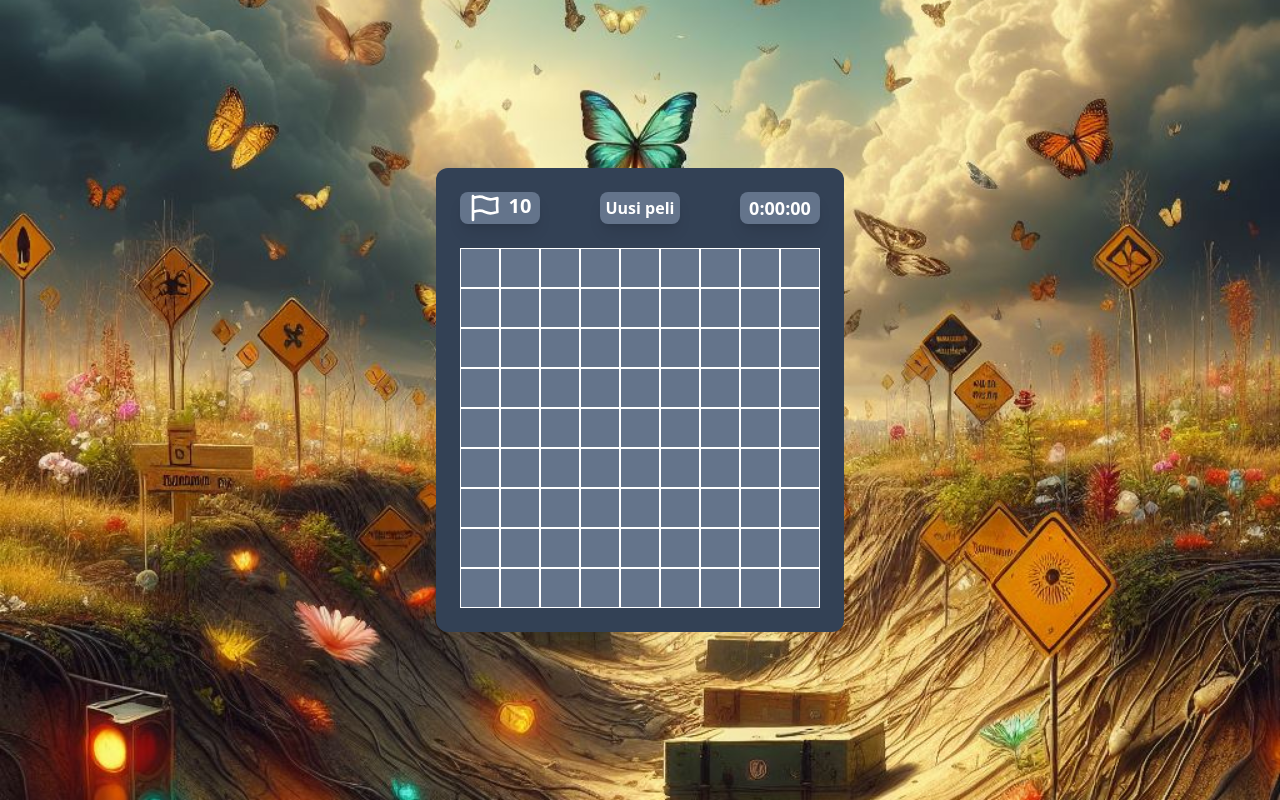
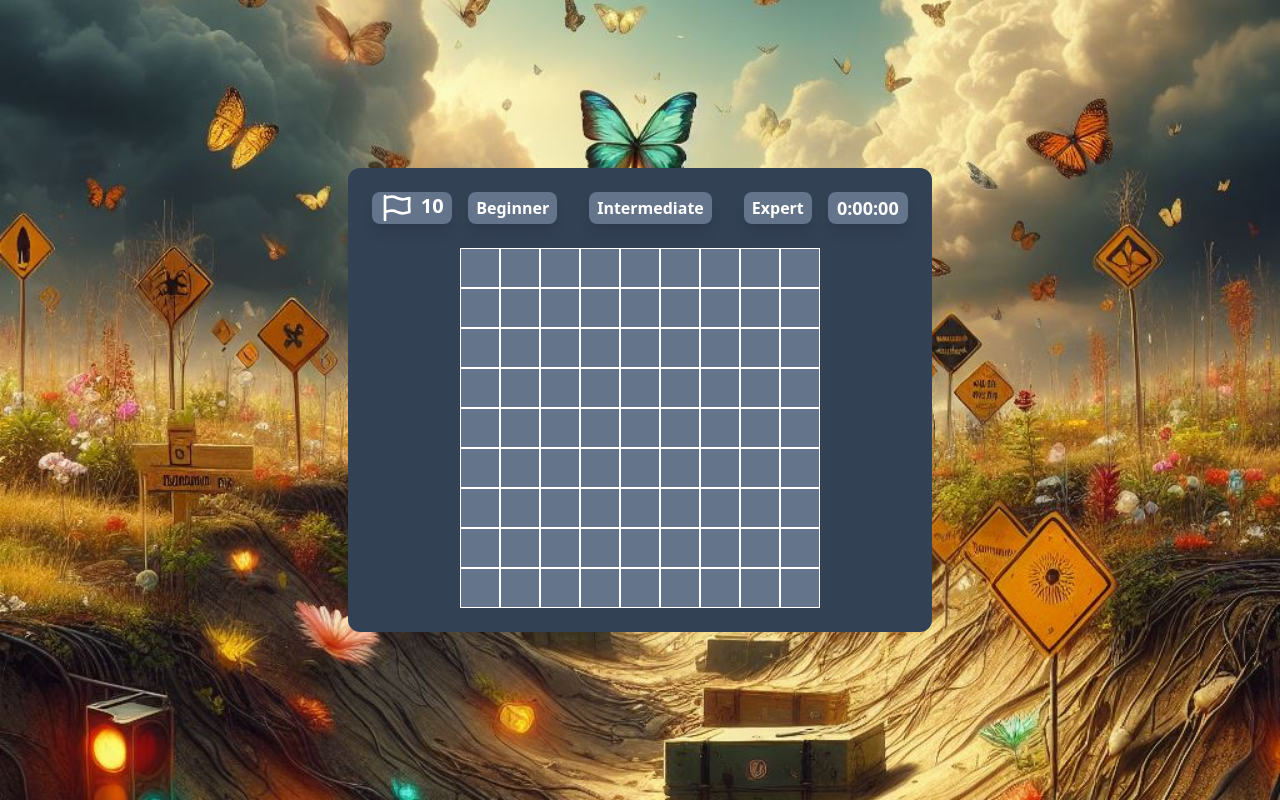
Before and after one commit to eppu-peltonen/miinaharava, a React (Vite) app: page / in a window 1280 px wide. Built offline with nearby package versions, Linux system fonts and the light colour scheme.

Commit message:
add level options

```diff
--- a/src/App.tsx
+++ b/src/App.tsx
@@ -11,13 +11,14 @@ const App = () => {
     const [gameLevel, setGameLevel] = useState(GameLevel.BEGINNER);
     const [flags, setFlags] = useState(10);
 
-    const startNewGame = () => {
+    const startNewGame = (level: GameLevel) => {
         setGameState(GameState.READY);
+        setGameLevel(level);
     }
 
     return (
         <main className="bg-minefield bg-center bg-cover">
-            <div className="container mx-auto h-screen flex">
+            <div className="h-screen flex">
                 <div className="m-auto bg-slate-700 rounded-xl flex flex-col p-6">
                     <Status
                         flags={flags}
@@ -25,6 +26,7 @@ const App = () => {
                         startNewGame={startNewGame}
                         time={time}
                         setTime={setTime}
+                        gameLevel={gameLevel}
                     />
                     <Board
                         gameState={gameState}
--- a/src/components/Board.tsx
+++ b/src/components/Board.tsx
@@ -3,6 +3,7 @@ import flagBlack from '../assets/flagBlack.svg';
 import mine from '../assets/mine.svg';
 import { GameState, GameLevel } from '../enum';
 import { Cell } from '../types';
+import { settings } from '../consts';
 
 type BoardProps = {
     gameState: GameState;
@@ -60,19 +61,9 @@ const Board = ({
         }, [gameState, rows, cols, setCells, setFlags, setCellsLeft, mineAmount]);
 
         useEffect(() => {
-            if (gameLevel === GameLevel.BEGINNER) {
-                setRows(9);
-                setCols(9);
-                setMineAmount(10);
-            } else if (gameLevel === GameLevel.INTERMEDIATE) {
-                setRows(16);
-                setCols(16);
-                setMineAmount(40);
-            } else {
-                setRows(16);
-                setCols(30);
-                setMineAmount(99);
-            }
+            setRows(settings.find(setting => setting.level === gameLevel)?.rows || 9);
+            setCols(settings.find(setting => setting.level === gameLevel)?.cols || 9);
+            setMineAmount(settings.find(setting => setting.level === gameLevel)?.mines || 10);
         }, [gameLevel]);
 
         const fillMines = (board: Cell[][]): Cell[][] => {
@@ -81,8 +72,8 @@ const Board = ({
             const mineBoard = board;
 
             while (mines > 0) {
-                const x = Math.floor(Math.random() * 9);
-                const y = Math.floor(Math.random() * 9);
+                const x = Math.floor(Math.random() * rows);
+                const y = Math.floor(Math.random() * cols);
 
                 if (!mineBoard[x][y].isMine){
                     mineBoard[x][y].isMine = true;
@@ -133,8 +124,8 @@ const Board = ({
 
         const newBoard = board;
 
-        for (let y = 0; y < 9; y++) {
-            for (let x = 0; x < 9; x++) {
+        for (let y = 0; y < rows; y++) {
+            for (let x = 0; x < cols; x++) {
                 if (newBoard[y][x].isMine) {
                     newBoard[y][x].isRevealed = true;
                 }
@@ -229,7 +220,12 @@ const Board = ({
     }
 
     return (
-        <div className="grid grid-cols-9 grid-rows-9">
+        <div className={
+            `grid
+            ${gameLevel === GameLevel.BEGINNER ? "grid-cols-9 grid-rows-9 w-[360px] h-[360px] m-auto"
+            : gameLevel === GameLevel.INTERMEDIATE ? "grid-cols-16 grid-rows-16"
+            : "grid-cols-30 grid-rows-16"}`}
+        >
             {cells.map((row) => {
                 return row.map((cell, x) => {
                     return (
@@ -259,7 +255,7 @@ const Board = ({
                                 </span>
                             }
                             {cell.isFlagged &&
-                                <img src={flagBlack} className="w-7 h-7 ml-1" alt="flag" />
+                                <img src={flagBlack} className="w-7 h-7" alt="flag" />
                             }
                         </button>
                     );
--- a/src/components/Status.tsx
+++ b/src/components/Status.tsx
@@ -1,27 +1,40 @@
 import flagWhite from '../assets/flagWhite.svg';
 import Stopwatch from './Stopwatch';
+import { GameLevel } from '../enum';
+import { settings } from '../consts';
 
 type StatusProps = {
     flags: number;
     gameState: number;
-    startNewGame: () => void;
+    startNewGame: (level: GameLevel) => void;
     time: number;
     setTime: (time: number) => void;
+    gameLevel: GameLevel;
 };
 
 const Status = ({flags, gameState, startNewGame, time, setTime}: StatusProps) => {
+
+    const changeLevel = (level: GameLevel) => {
+        startNewGame(level);
+    }
+
     return (
-        <div className="flex flex-row place-content-between mb-6">
+        <div className="flex flex-row mx-auto mb-6">
             <div className="flex flex-row w-20 bg-slate-500 rounded-lg shadow-lg justify-center">
                 <img className="h-8 w-8" src={flagWhite} alt="flag" />
                 <span className="ml-2 text-xl text-white font-bold">{flags}</span>
             </div>
-            <button
-                className="bg-slate-500 w-20 rounded-lg shadow-lg"
-                onClick={startNewGame}
-            >
-                <span className="text-white font-bold">Uusi peli</span>
-            </button>
+            {settings.map((setting, index) => {
+                return (
+                    <button
+                        key={index}
+                        className={"bg-slate-500 px-2 mx-4 rounded-lg shadow-lg"}
+                        onClick={() => changeLevel(setting.level)}
+                    >
+                        <span className="text-white font-bold">{setting.level}</span>
+                    </button>
+                )
+            })}
             <Stopwatch
                 isRunning={gameState === 1}
                 gameReady={gameState === 0}
--- /dev/null
+++ b/src/consts.ts
@@ -0,0 +1,8 @@
+import { Settings } from './types';
+import { GameLevel } from './enum';
+
+export const settings: Settings[] = [
+    {level: GameLevel.BEGINNER, rows: 9, cols: 9, mines: 10},
+    {level: GameLevel.INTERMEDIATE, rows: 16, cols: 16, mines: 40},
+    {level: GameLevel.EXPERT, rows: 16, cols: 30, mines: 99},
+];
--- a/src/enum.ts
+++ b/src/enum.ts
@@ -6,7 +6,7 @@ export enum GameState {
 }
 
 export enum GameLevel {
-    BEGINNER,
-    INTERMEDIATE,
-    EXPERT
+    BEGINNER = "Beginner",
+    INTERMEDIATE = "Intermediate",
+    EXPERT = "Expert"
 }
--- a/tailwind.config.js
+++ b/tailwind.config.js
@@ -9,6 +9,13 @@ export default {
             backgroundImage: {
                 'minefield': "url('../public/minesweeperbackground.jpeg')",
             },
+            gridTemplateColumns: {
+                '16': 'repeat(16, minmax(0, 1fr))',
+                '30': 'repeat(30, minmax(0, 1fr))',
+            },
+            gridTemplateRows: {
+                '16': 'repeat(16, minmax(0, 1fr))',
+            },
         },
     },
     plugins: [],
```
Also changed, not shown: src/types.ts (+9 -0 lines).
